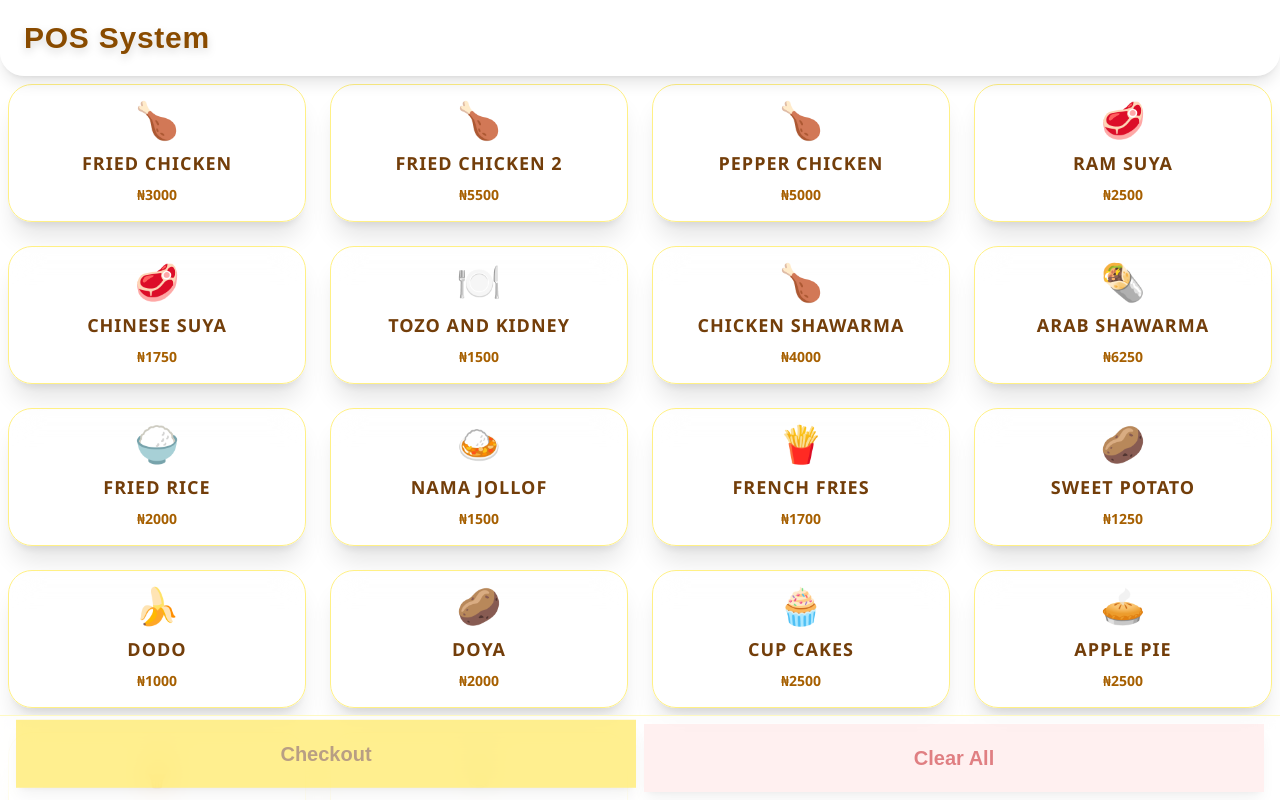
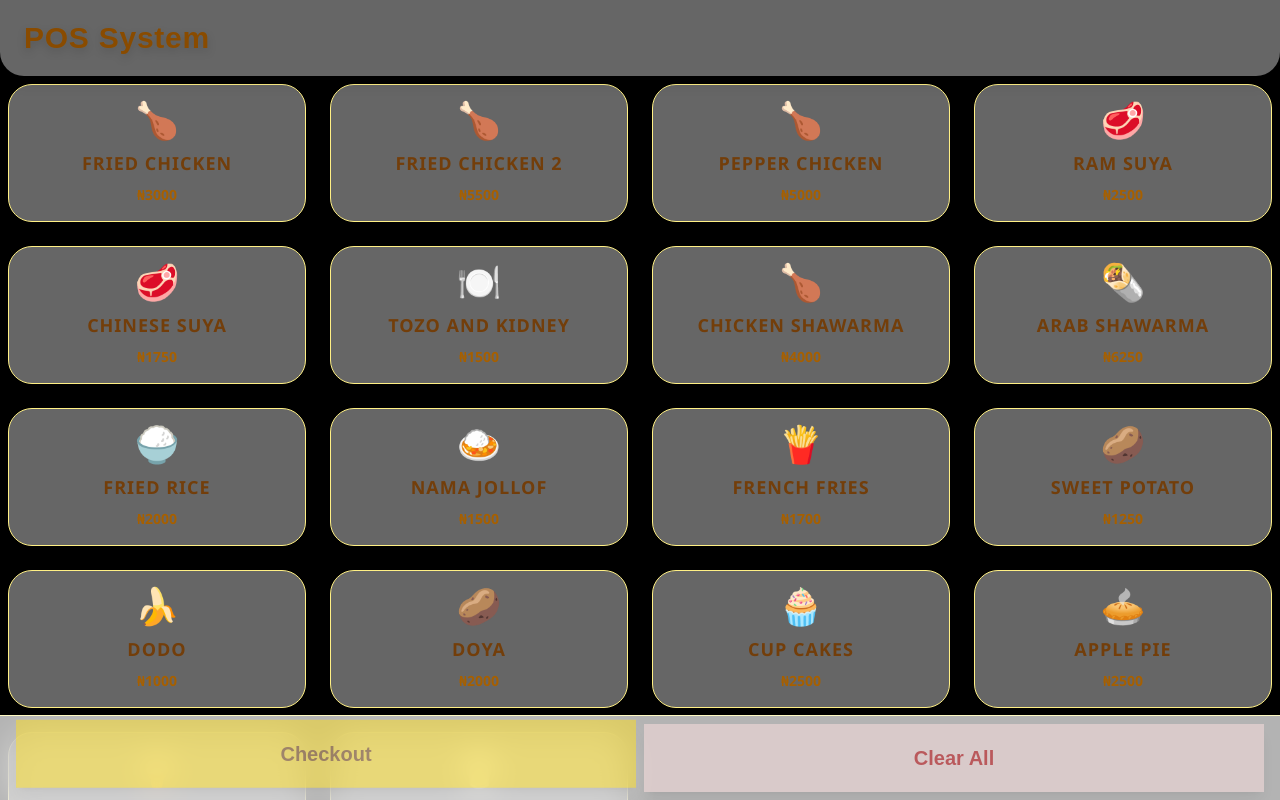
Before and after one commit to lala-tech-nig/namaexressweb, a Next.js app: page / in a window 1280 px wide. Built offline with nearby package versions, Linux system fonts and the light colour scheme.

Commit message:
black backgroung

```diff
--- a/app/POSClient.js
+++ b/app/POSClient.js
@@ -61,7 +61,7 @@ export default function POSClient() {
 // bg-gradient-to-br from-yellow-100 via-yellow-50 to-white
 
 	return (
-		<div className="h-screen w-full flex flex-col bg-white  p-0 relative overflow-hidden">
+		<div className="h-screen w-full flex flex-col bg-black  p-0 relative overflow-hidden">
 			<div className="sticky top-0 z-10 bg-white/40 backdrop-blur-lg shadow-lg rounded-b-3xl px-6 py-4 mb-2 flex items-center justify-between transition-all duration-500">
 				<h1 className="text-3xl font-extrabold text-yellow-800 drop-shadow-lg tracking-wide animate-fade-in">
 					POS System
```
